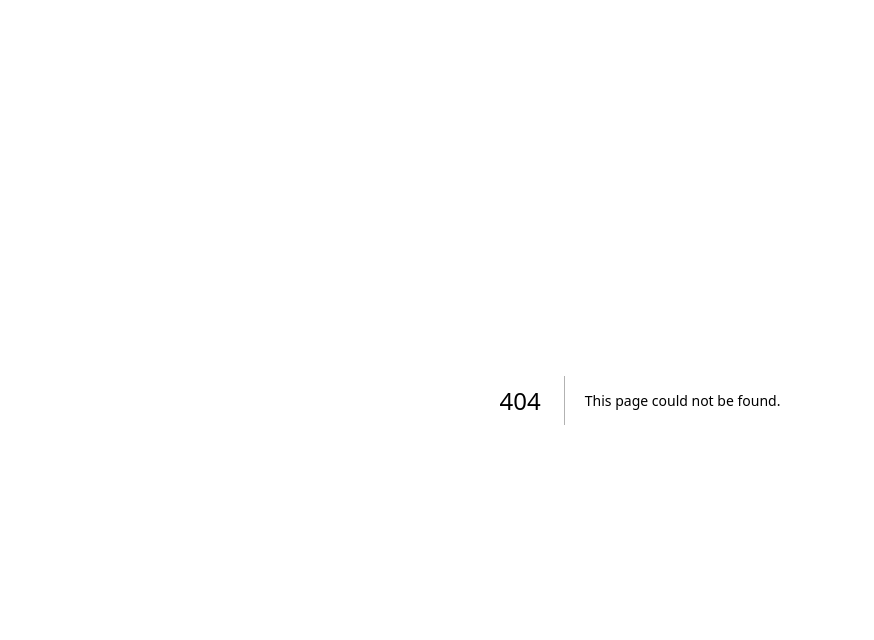
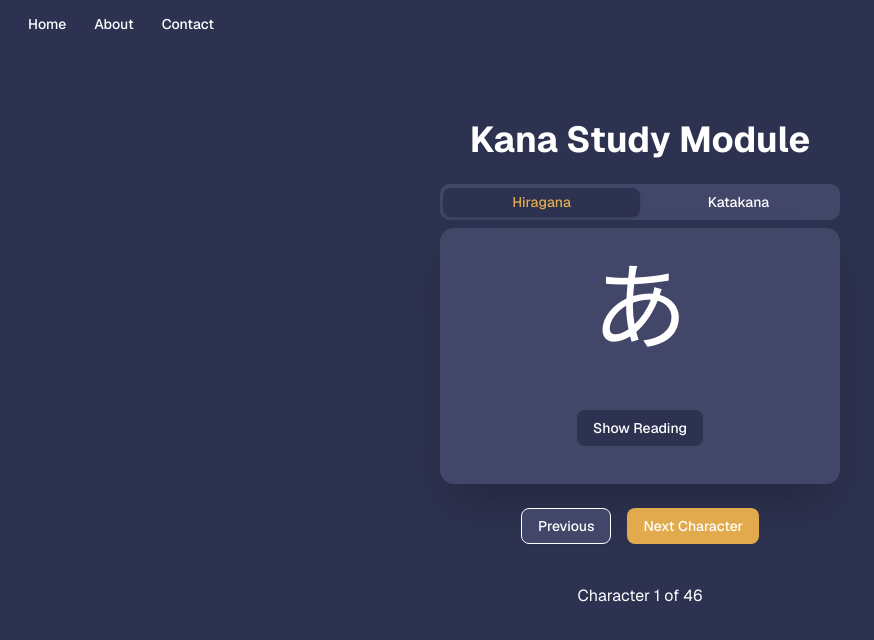
Before and after one commit to jimuelportugal/NextJS_AUT, a Next.js app: page /kana in a window 1280 px wide. Before the commit this address had no page. Shown: the top 640 px of the page, without its empty margins (0-874 px from the left). Built offline with nearby package versions, Linux system fonts and the light colour scheme.

Commit message:
Kana page

```diff
--- /dev/null
+++ b/src/app/kana/page.tsx
@@ -0,0 +1,123 @@
+'use client';
+import * as React from "react"
+import "tailwindcss";
+import { NavBar } from "@/components/NavBar"
+import { Card } from "@/components/ui/card"
+import { Button } from '@/components/ui/button';
+import { Tabs, TabsContent, TabsList, TabsTrigger } from "@/components/ui/tabs"
+import { useState } from "react";
+import { KanaCharacter, kanaData } from "@/lib/kanaData";
+
+const fullKanaData = kanaData;
+
+function KanaStudyModule() {
+  const [currentType, setCurrentType] = useState<'hiragana' | 'katakana'>('hiragana');
+  const [currentIndex, setCurrentIndex] = useState(0);
+  const [showAnswer, setShowAnswer] = useState(false);
+
+  const currentCharacter = fullKanaData[currentIndex];
+
+  const handleNext = () => {
+    setShowAnswer(false);
+    setCurrentIndex((prevIndex) => (prevIndex + 1) % fullKanaData.length);
+  };
+
+  const handlePrev = () => {
+    setShowAnswer(false);
+    setCurrentIndex((prevIndex) => (prevIndex - 1 + fullKanaData.length) % fullKanaData.length);
+  };
+
+  return (
+    <div className="flex flex-col items-center justify-center pt-20 max-w-5xl mx-auto text-center space-y-6">
+      <h1 className="text-4xl font-bold text-white mb-6">Kana Study Module</h1>
+
+      <Tabs
+        defaultValue="hiragana"
+        className="w-[400px] text-white"
+        onValueChange={(value) => {
+          setCurrentType(value as 'hiragana' | 'katakana');
+          setShowAnswer(false);
+        }}
+      >
+        <TabsList className="bg-[#424769] w-full">
+          <TabsTrigger value="hiragana" className="text-white data-[state=active]:bg-[#2d3250] data-[state=active]:text-[#E1AA4C]">Hiragana</TabsTrigger>
+          <TabsTrigger value="katakana" className="text-white data-[state=active]:bg-[#2d3250] data-[state=active]:text-[#E1AA4C]">Katakana</TabsTrigger>
+        </TabsList>
+        <TabsContent value="hiragana" className="w-full">
+          <KanaCard
+            character={currentCharacter}
+            type="hiragana"
+            showAnswer={showAnswer}
+            setShowAnswer={setShowAnswer}
+          />
+        </TabsContent>
+        <TabsContent value="katakana" className="w-full">
+          <KanaCard
+            character={currentCharacter}
+            type="katakana"
+            showAnswer={showAnswer}
+            setShowAnswer={setShowAnswer}
+          />
+        </TabsContent>
+      </Tabs>
+
+      <div className="flex space-x-4">
+        <Button onClick={handlePrev} variant="outline" className="text-white bg-[#424769] border-white">
+          Previous
+        </Button>
+        <Button onClick={handleNext} className="text-white bg-[#E1AA4C] hover:bg-white">
+          Next Character
+        </Button>
+      </div>
+      <p className="text-white mt-4">
+        Character {currentIndex + 1} of {fullKanaData.length}
+      </p>
+    </div>
+  );
+}
+
+interface KanaCardProps {
+  character: KanaCharacter;
+  type: 'hiragana' | 'katakana';
+  showAnswer: boolean;
+  setShowAnswer: (show: boolean) => void;
+}
+
+function KanaCard({ character, type, showAnswer, setShowAnswer }: KanaCardProps) {
+  const displayChar = type === 'hiragana' ? character.hiragana : character.katakana;
+
+  return (
+    <Card className="bg-[#424769] border-none text-white shadow-2xl p-8 h-64 flex flex-col justify-between items-center">
+      <p className="text-8xl font-sans mb-4">{displayChar}</p>
+
+      {showAnswer ? (
+        <div className="text-3xl font-semibold text-[#E1AA4C] h-12 flex items-center justify-center">
+          {character.romaji}
+        </div>
+      ) : (
+        <div className="h-12 flex items-center justify-center">
+          <Button
+            onClick={() => setShowAnswer(true)}
+            variant="secondary"
+            className="bg-[#2d3250] hover:bg-[#3d4254] text-white"
+          >
+            Show Reading
+          </Button>
+        </div>
+      )}
+    </Card>
+  );
+}
+
+export default function KanaPage() {
+  return (
+    <div className="min-h-screen font-sans bg-[#2d3250] dark:bg-black">
+      <header className="sticky top-0 z-50 w-full">
+        <div className="max-w-7xl px-4 sm:px-6 lg:px-8">
+          <NavBar />
+        </div>
+      </header>
+      <KanaStudyModule />
+    </div>
+  );
+}
--- /dev/null
+++ b/src/lib/kanaData.ts
@@ -0,0 +1,54 @@
+export interface KanaCharacter {
+  hiragana: string;
+  katakana: string;
+  romaji: string;
+}
+
+export const kanaData: KanaCharacter[] = [
+  { hiragana: 'あ', katakana: 'ア', romaji: 'a' },
+  { hiragana: 'い', katakana: 'イ', romaji: 'i' },
+  { hiragana: 'う', katakana: 'ウ', romaji: 'u' },
+  { hiragana: 'え', katakana: 'エ', romaji: 'e' },
+  { hiragana: 'お', katakana: 'オ', romaji: 'o' },
+  { hiragana: 'か', katakana: 'カ', romaji: 'ka' },
+  { hiragana: 'き', katakana: 'キ', romaji: 'ki' },
+  { hiragana: 'く', katakana: 'ク', romaji: 'ku' },
+  { hiragana: 'け', katakana: 'ケ', romaji: 'ke' },
+  { hiragana: 'こ', katakana: 'コ', romaji: 'ko' },
+  { hiragana: 'さ', katakana: 'サ', romaji: 'sa' },
+  { hiragana: 'し', katakana: 'シ', romaji: 'shi' },
+  { hiragana: 'す', katakana: 'ス', romaji: 'su' },
+  { hiragana: 'せ', katakana: 'セ', romaji: 'se' },
+  { hiragana: 'そ', katakana: 'ソ', romaji: 'so' },
+  { hiragana: 'た', katakana: 'タ', romaji: 'ta' },
+  { hiragana: 'ち', katakana: 'チ', romaji: 'chi' },
+  { hiragana: 'つ', katakana: 'ツ', romaji: 'tsu' },
+  { hiragana: 'て', katakana: 'テ', romaji: 'te' },
+  { hiragana: 'と', katakana: 'ト', romaji: 'to' },
+  { hiragana: 'な', katakana: 'ナ', romaji: 'na' },
+  { hiragana: 'に', katakana: 'ニ', romaji: 'ni' },
+  { hiragana: 'ぬ', katakana: 'ヌ', romaji: 'nu' },
+  { hiragana: 'ね', katakana: 'ネ', romaji: 'ne' },
+  { hiragana: 'の', katakana: 'ノ', romaji: 'no' },
+  { hiragana: 'は', katakana: 'ハ', romaji: 'ha' },
+  { hiragana: 'ひ', katakana: 'ヒ', romaji: 'hi' },
+  { hiragana: 'ふ', katakana: 'フ', romaji: 'fu' },
+  { hiragana: 'へ', katakana: 'ヘ', romaji: 'he' },
+  { hiragana: 'ほ', katakana: 'ホ', romaji: 'ho' },
+  { hiragana: 'ま', katakana: 'マ', romaji: 'ma' },
+  { hiragana: 'み', katakana: 'ミ', romaji: 'mi' },
+  { hiragana: 'む', katakana: 'ム', romaji: 'mu' },
+  { hiragana: 'め', katakana: 'メ', romaji: 'me' },
+  { hiragana: 'も', katakana: 'モ', romaji: 'mo' },
+  { hiragana: 'や', katakana: 'ヤ', romaji: 'ya' },
+  { hiragana: 'ゆ', katakana: 'ユ', romaji: 'yu' },
+  { hiragana: 'よ', katakana: 'ヨ', romaji: 'yo' },
+  { hiragana: 'ら', katakana: 'ラ', romaji: 'ra' },
+  { hiragana: 'り', katakana: 'リ', romaji: 'ri' },
+  { hiragana: 'る', katakana: 'ル', romaji: 'ru' },
+  { hiragana: 'れ', katakana: 'レ', romaji: 're' },
+  { hiragana: 'ろ', katakana: 'ロ', romaji: 'ro' },
+  { hiragana: 'わ', katakana: 'ワ', romaji: 'wa' },
+  { hiragana: 'を', katakana: 'ヲ', romaji: 'wo' },
+  { hiragana: 'ん', katakana: 'ン', romaji: 'n' },
+];
```
